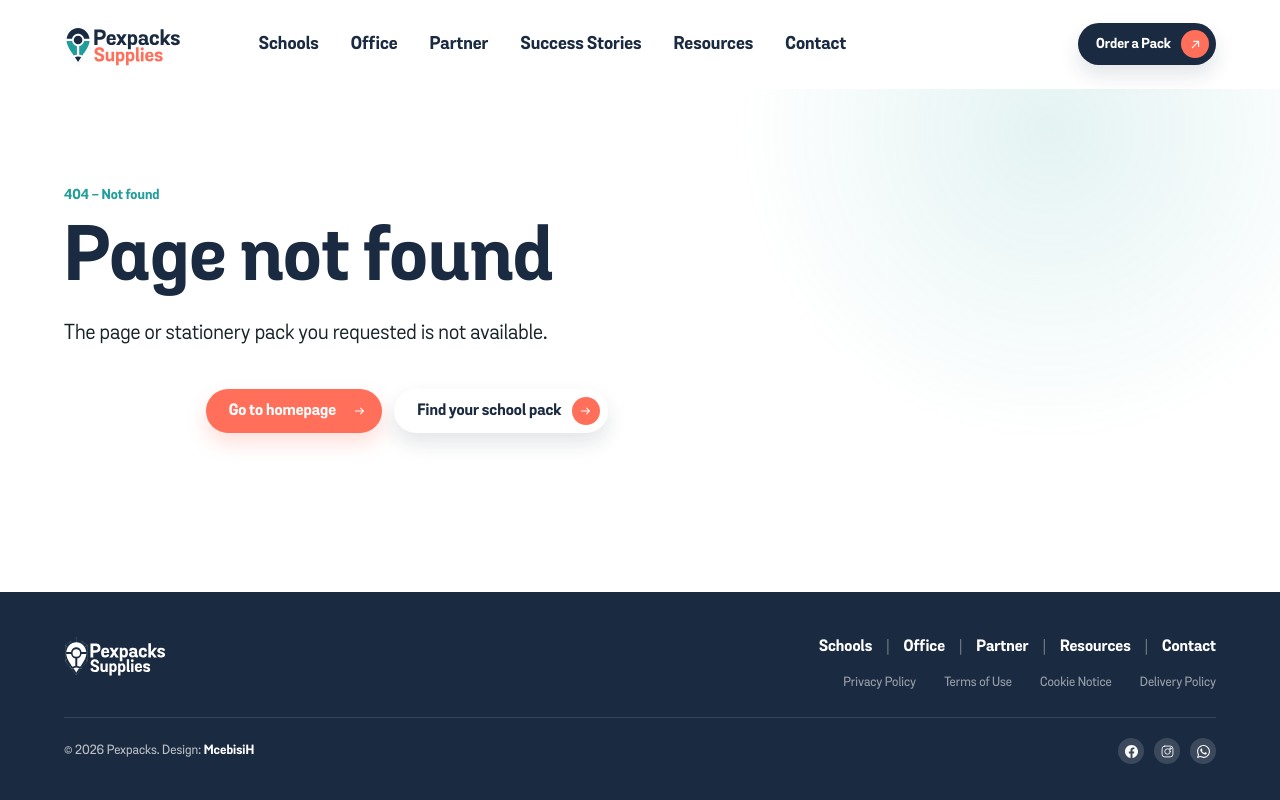
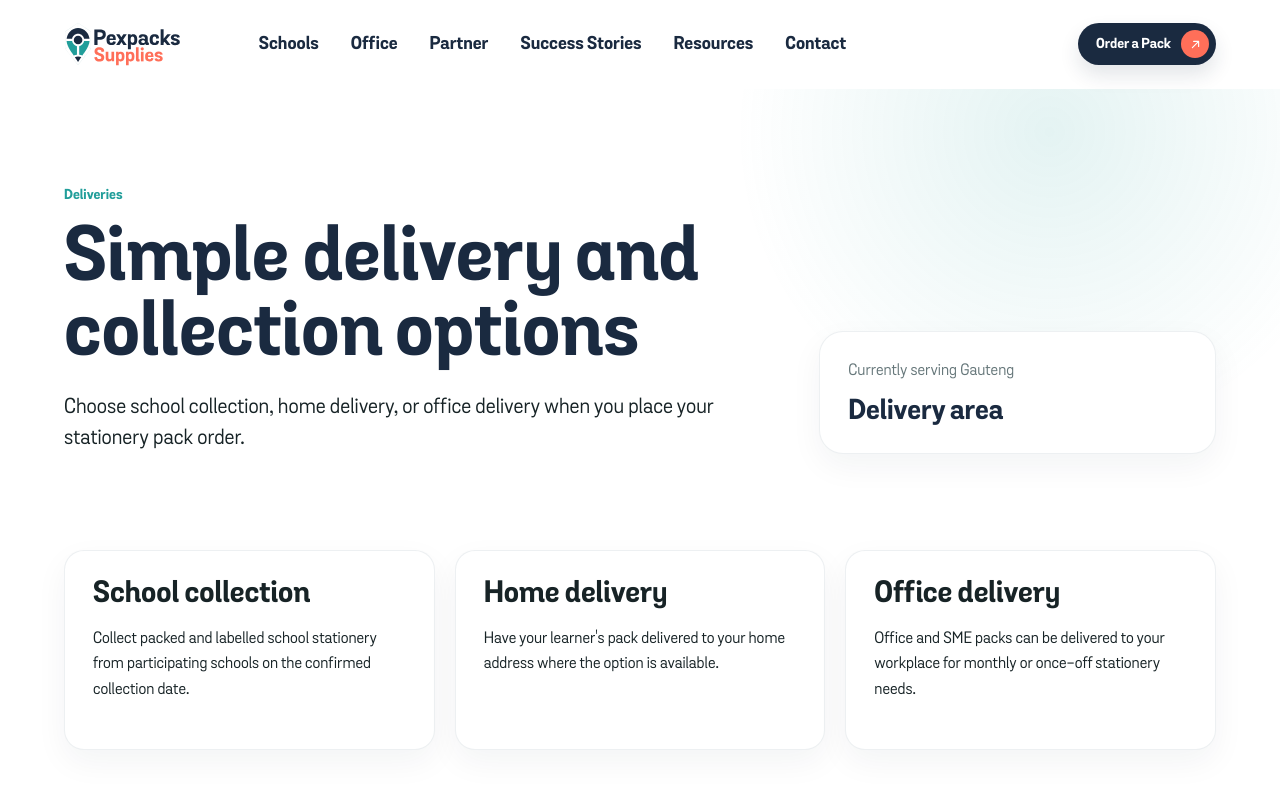
Before and after one commit to mcebisidesigner-spec/pexpacks-supplies, a Next.js app: page /deliveries in a window 1280 px wide. Before the commit this address had no page. Shown: the top 800 px of the page. Built offline with nearby package versions, Linux system fonts and the light colour scheme.

Commit message:
Restore accidentally deleted pages (about, deliveries, how-it-works, copex, office, partner, school)

```diff
--- /dev/null
+++ b/app/copex/page.tsx
@@ -0,0 +1,5 @@
+import { redirect } from "next/navigation";
+
+export default function LegacyConvenienceRedirectPage() {
+  redirect("/");
+}
--- /dev/null
+++ b/app/deliveries/page.tsx
@@ -0,0 +1,61 @@
+import type { Metadata } from "next";
+import { Button } from "@/components/ui/Button";
+import { PageHero } from "@/components/marketing/PageHero";
+import { buildMetadata } from "@/lib/seo";
+import page from "@/styles/Page.module.css";
+
+export const metadata: Metadata = buildMetadata(
+  "Deliveries",
+  "Learn about Pexpacks delivery and collection options for school and office stationery packs.",
+  "/deliveries"
+);
+
+export default function DeliveriesPage() {
+  return (
+    <>
+      <PageHero
+        eyebrow="Deliveries"
+        title="Simple delivery and collection options"
+        text="Choose school collection, home delivery, or office delivery when you place your stationery pack order."
+        panelTitle="Delivery area"
+        panelText="Currently serving Gauteng"
+      />
+
+      <section className={page.section}>
+        <div className={`${page.sectionInner} ${page.cardGrid}`}>
+          <article className={page.infoCard}>
+            <h2>School collection</h2>
+            <p>
+              Collect packed and labelled school stationery from participating
+              schools on the confirmed collection date.
+            </p>
+          </article>
+          <article className={page.infoCard}>
+            <h2>Home delivery</h2>
+            <p>
+              Have your learner&apos;s pack delivered to your home address where
+              the option is available.
+            </p>
+          </article>
+          <article className={page.infoCard}>
+            <h2>Office delivery</h2>
+            <p>
+              Office and SME packs can be delivered to your workplace for
+              monthly or once-off stationery needs.
+            </p>
+          </article>
+        </div>
+      </section>
+
+      <section className={page.darkBand}>
+        <div>
+          <p className={page.kicker}>Ready to order</p>
+          <h2>Start with the correct pack</h2>
+        </div>
+        <Button href="/order" variant="white">
+          Order Now
+        </Button>
+      </section>
+    </>
+  );
+}
--- /dev/null
+++ b/app/office/page.tsx
@@ -0,0 +1,5 @@
+import { redirect } from "next/navigation";
+
+export default function LegacyOfficeRedirectPage() {
+  redirect("/office-packs");
+}
--- /dev/null
+++ b/app/partner/page.tsx
@@ -0,0 +1,5 @@
+import { redirect } from "next/navigation";
+
+export default function LegacyPartnerRedirectPage() {
+  redirect("/partner-with-schools");
+}
--- /dev/null
+++ b/app/school/page.tsx
@@ -0,0 +1,5 @@
+import { redirect } from "next/navigation";
+
+export default function SchoolRedirectPage() {
+  redirect("/schools");
+}
```
Also changed, not shown: app/about/page.tsx (added, +51 -0 lines), app/how-it-works/page.tsx (added, +38 -0 lines).
